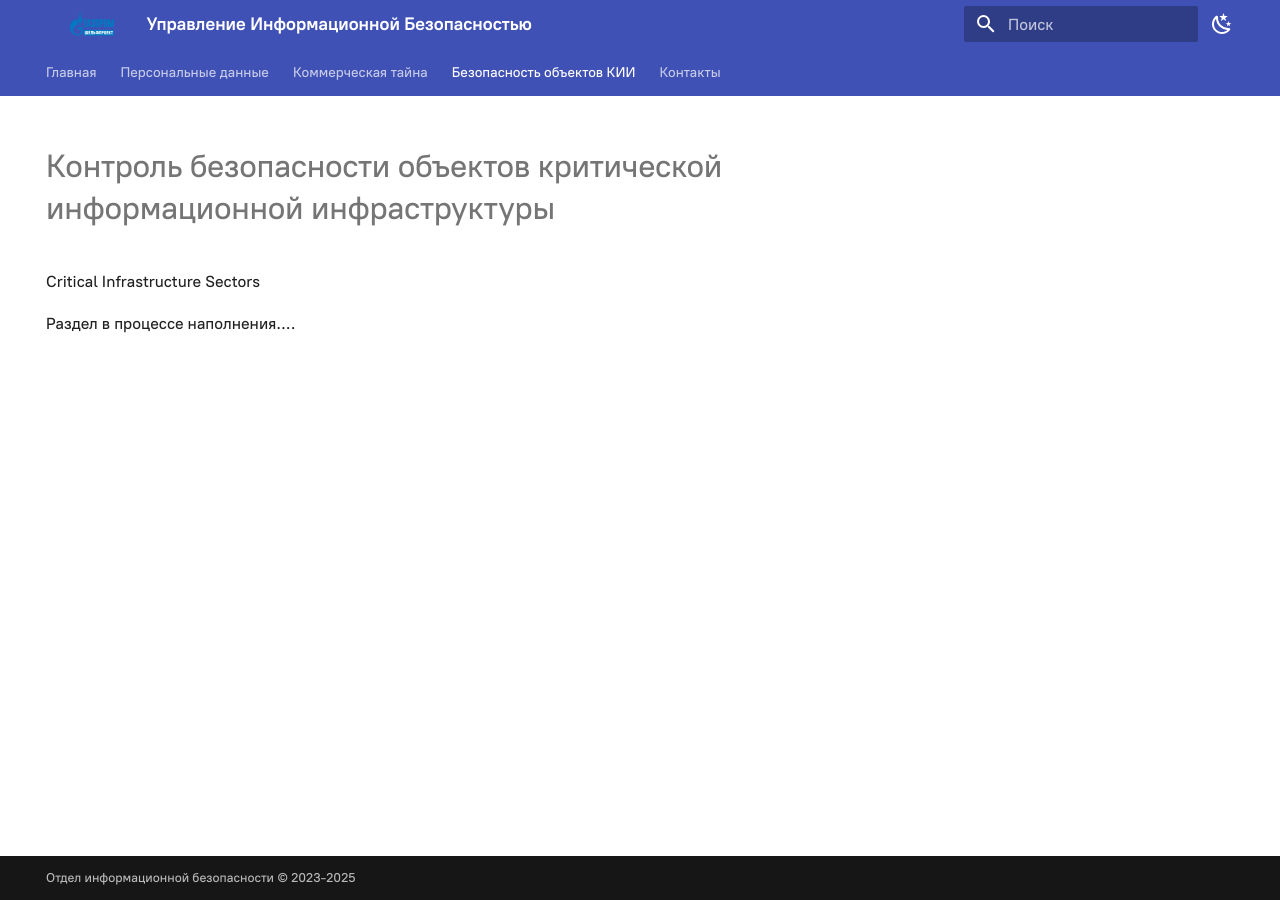
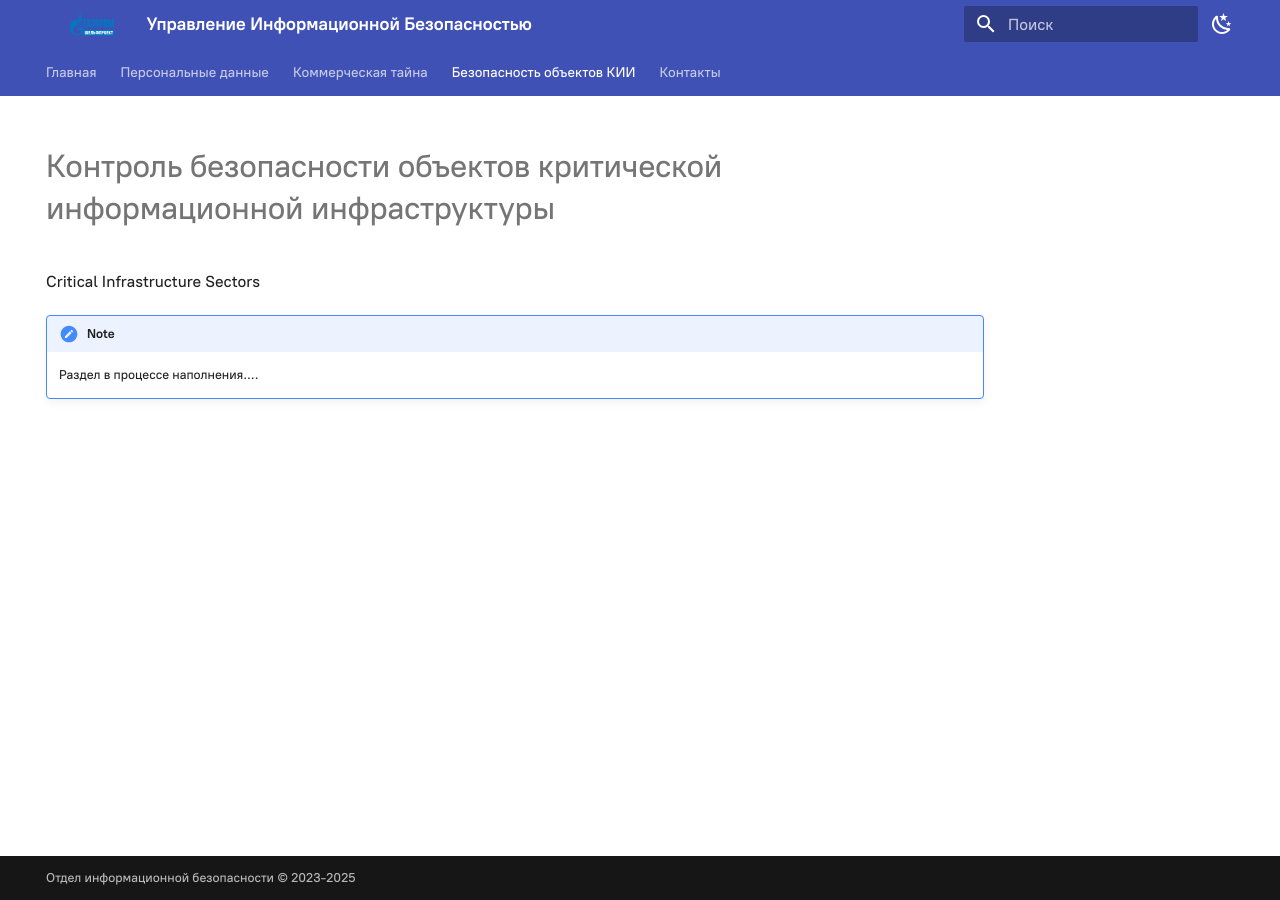
Before and after one commit to UserAccountNotFound/infoSecDocs, an MkDocs documentation site: the page built from docs/cis/index.md, in a window 1280 px wide. Built offline with MkDocs 1.6.1 and Material for MkDocs 9.7.7, drawn with Linux system fonts in a browser that asks for light colours; some web fonts are replaced; plug-ins that fetch from the network failed and are left out.

Commit message:
modified:   docs/cis/index.md

```diff
--- a/docs/cis/index.md
+++ b/docs/cis/index.md
@@ -9,5 +9,5 @@ hide:
 Critical Infrastructure Sectors
 
 
-
-Раздел в процессе наполнения....
+!!! Note
+    Раздел в процессе наполнения....
```
